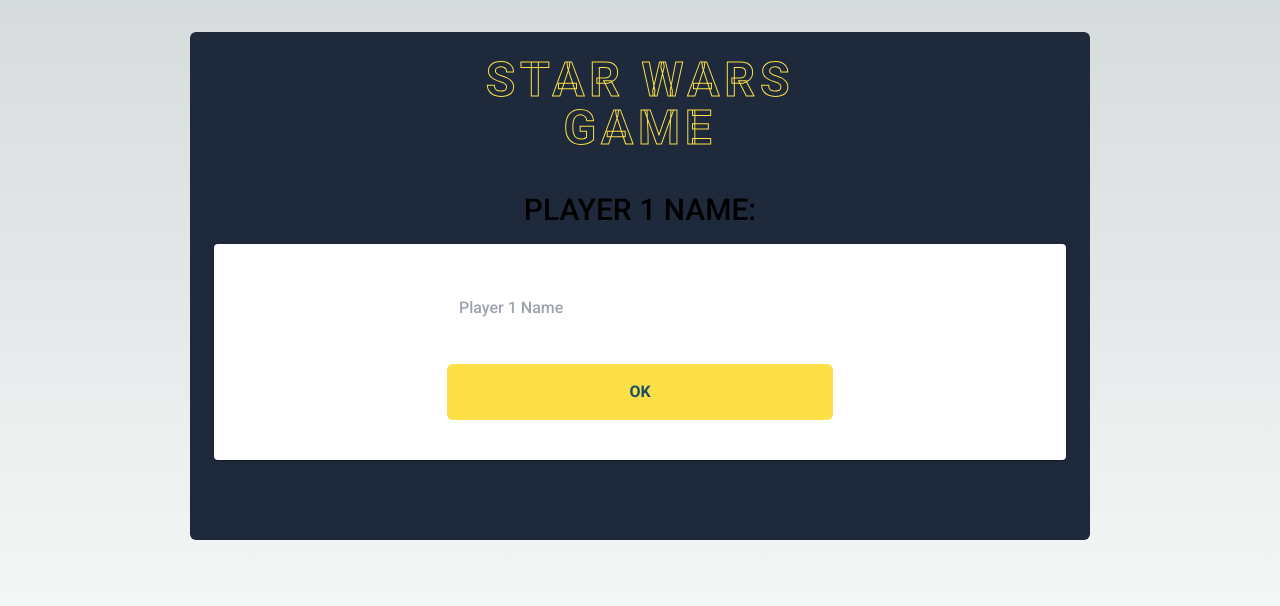
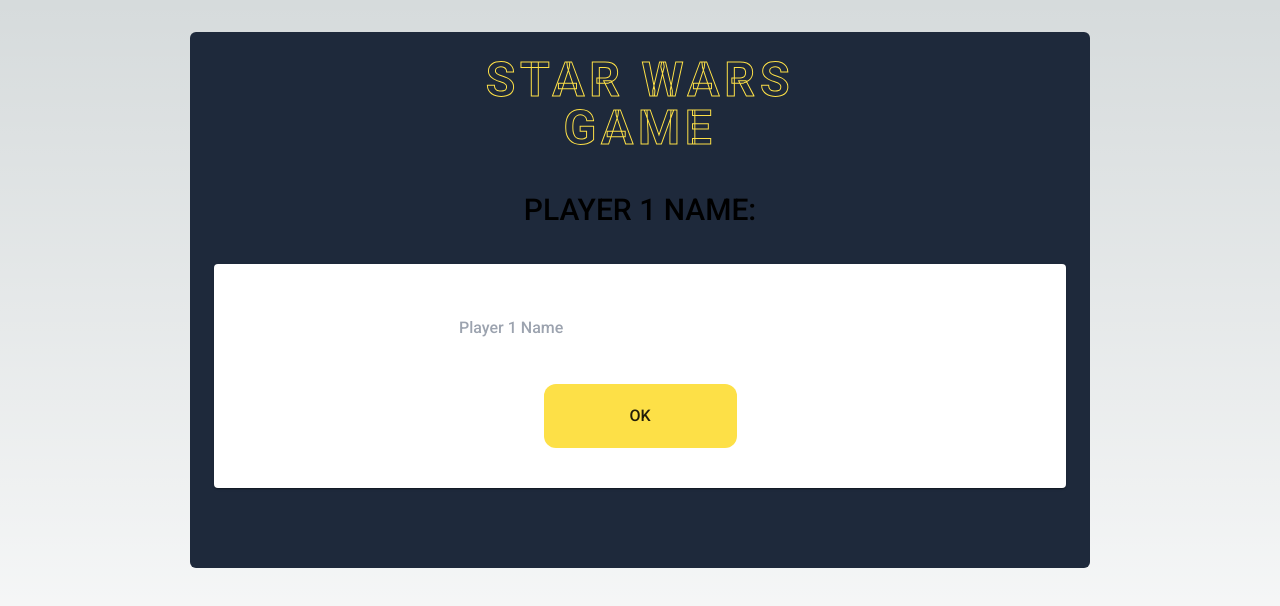
Before and after one commit to asztonski/star-wars-game, a Next.js app: page / in a window 1280 px wide. Both pictures are taken after a click on the button "SINGLE PLAYER". Shown: the top 606 px of the page. Built offline with nearby package versions, Linux system fonts and the light colour scheme.

Commit message:
Components now has better structure

```diff
--- a/src/app/components/Button/Button.tsx
+++ b/src/app/components/Button/Button.tsx
@@ -2,16 +2,18 @@
   children?: React.ReactNode;
   onClick: () => void;
   content?: string;
+  primaryStyle?: boolean;
+  secondaryStyle?: boolean;
 };
 
 // Use the ButtonProps type in your Button component
-export const Button: React.FC<ButtonProps> = ({ children, onClick, content }) => {
+export const Button: React.FC<ButtonProps> = ({ children, onClick, content, primaryStyle, secondaryStyle }) => {
   return (
     <button
       onClick={onClick}
-      className={`ease-[ease] duration-[0.34s] rounded-xl hover:scale-110 bg-secondary p-10 flex justify-center items-center w-full uppercase`}
+      className={`ease-[ease] duration-[0.34s] rounded-xl hover:scale-110 ${primaryStyle ? 'bg-primary' : ''} ${secondaryStyle ? 'bg-secondary' : ''} p-5 flex justify-center items-center w-full uppercase`}
     >
-      {children ? children : <p className={'text-primary text-2xl'}>{content}</p>}
+      {children ? children : <p className={`${primaryStyle ? 'text-secondary' : ''} ${secondaryStyle ? 'text-primary' : ''} text-2xl`}>{content}</p>}
     </button>
   );
 };
--- a/src/app/components/Container/Wrapper.tsx
+++ b/src/app/components/Container/Wrapper.tsx
@@ -9,8 +9,8 @@
 export const Wrapper: React.FC<WrapperProps> = ({ children, title }) => {
   return (
     <div className={"flex flex-col items-center"}>
-      <h2 className={"text-3xl uppercase"}>{title}</h2>
-      <div className={"flex flex-col md:flex-row gap-10 w-full my-4"}>
+      <h2 className={"text-3xl uppercase mb-5"}>{title}</h2>
+      <div className={"flex flex-col md:flex-row gap-10 justify-center w-full my-4"}>
         {children}
       </div>
     </div>
--- a/src/app/stages/BattleResult/Battleground.tsx
+++ b/src/app/stages/BattleResult/Battleground.tsx
@@ -1,7 +1,6 @@
-import React, { useContext, useEffect, useState } from "react";
+import { useContext, useEffect, useState } from "react";
 import { AppContext } from "@/app/context/AppContext";
 import { fetchRandomPerson, fetchRandomStarship } from "../../utils/swapi";
-import { Loading } from "@/app/components/Loading/Loading";
 import { Wrapper } from "@/app/components/Container/Wrapper";
 import { UnitDetails } from "./UnitDetails";
 import { Button } from "@/app/components/Button/Button";
@@ -71,10 +70,9 @@
     }
   }, [winner]);
 
-  return (
-    <Wrapper title="Battleground">
-      <div className={"flex flex-col my-5"}>
-        <h4 className={`uppercase text-5xl text-center ${loading ? 'bounce' : ''} text-primary`}>
+  const Title = () => {
+    return (
+      <h4 className={`uppercase text-5xl text-center ${loading ? 'bounce' : ''} text-primary`}>
           {winner && !loading ? (
             <>
               <span
@@ -88,8 +86,12 @@
             "Prepare for battle!"
           )}
         </h4>
+    )
+  }
 
-        <div className={"flex flex-col md:flex-row mt-10 gap-8"}>
+  const UnitsWrapper = () => {
+    return (
+      <div className={"flex flex-col md:flex-row mt-10 gap-8"}>
           {playersDetails.map((player: any, index: number) => (
             <UnitDetails
               key={index}
@@ -105,12 +107,26 @@
             />
           ))}
         </div>
-        <div className={`md:w-1/3 m-auto mt-20 ${loading ? 'bounce disabled' : ''}`}>
-          <Button
+    )
+  }
+
+  const BattleButton = () => {
+    return (
+      <div className={`md:w-1/3 m-auto mt-20 ${loading ? 'bounce disabled' : ''}`}>
+          <Button primaryStyle
             content={loading ? "Units are landing..." : "Fight!"}
             onClick={handleFightClick}
           />
         </div>
+    )
+  }
+
+  return (
+    <Wrapper title="Battleground">
+    <div className={"flex flex-col my-5"}>
+        <Title />
+        <UnitsWrapper />
+        <BattleButton />
       </div>
     </Wrapper>
   );
--- a/src/app/stages/BattleResult/UnitDetails.tsx
+++ b/src/app/stages/BattleResult/UnitDetails.tsx
@@ -1,5 +1,4 @@
 import { CustomCard } from "../../components/Card/CustomCard";
-import { useEffect } from 'react'
 
 interface UnitProps {
   unit: string;
@@ -16,23 +15,51 @@
   power,
   isReady,
 }) => {
-
+  const UnitScore = () => {
     return (
-    <CustomCard>
-      <div className="flex flex-col items-center justify-between">
       <span className={"absolute left-4 top-4 text-primary uppercase"}>
         score: {score}
       </span>
+    );
+  };
+
+  const UnitTitle = () => {
+    return (
       <h3
         className={
           "text-2xl my-4 text-primary uppercase tracking-widest text-center"
         }
       >
-          {player + `'s`} unit: <span className={`${unit === 'humans' ? 'text-human' : 'text-starship'}`}>{unit}</span>
+        {player + `'s`} unit:{" "}
+        <span
+          className={`${unit === "humans" ? "text-human" : "text-starship"}`}
+        >
+          {unit}
+        </span>
       </h3>
-        {isReady ? <span className={`text-2xl py-4 text-white px-8 uppercase ${unit === 'humans' ? 'bg-human' : 'bg-starship'}`}>
+    );
+  };
+
+  const UnitPower = () => {
+    return (
+      <span
+        className={`text-2xl py-4 text-white px-8 uppercase ${
+          unit === "humans" ? "bg-human" : "bg-starship"
+        }`}
+      >
         {power}
-        </span> : null}
+      </span>
+    );
+  };
+
+  return (
+    <CustomCard>
+      <UnitScore />
+      <div className="flex flex-col items-center justify-between">
+        <UnitTitle />
+        {isReady ? (
+          <UnitPower />
+        ) : null}
       </div>
     </CustomCard>
   );
--- a/src/app/stages/SelectMode/ModeButton.tsx
+++ b/src/app/stages/SelectMode/ModeButton.tsx
@@ -10,15 +10,14 @@
 export const ModeButton: React.FC<ModeButtonProps> = ({ title, id }) => {
   const { setStage, setGameMode } = useContext(AppContext);
 
-  const onClickHandler = (mode: string) => {
-    if (mode === 'single player') {
-        setGameMode('single player')
-    } else setGameMode('multi player')
-    setStage('player name');
+  const setGameModeHandler = (mode: string) => {
+    const gameMode = mode === "single player" ? "single player" : "multi player";
+    setGameMode(gameMode);
+    setStage("player name");
   };
 
   return (
-    <Button onClick={() => onClickHandler(id)}>
+    <Button onClick={() => setGameModeHandler(id)}>
         <h2
           className={
             "text-5xl text-primary uppercase italic tracking-widest text-center"
--- a/src/app/stages/SelectName/NameInput.tsx
+++ b/src/app/stages/SelectName/NameInput.tsx
@@ -1,6 +1,7 @@
-import { CustomCard } from "@/app/components/Card/CustomCard";
 import { useContext, useState } from "react";
 import { AppContext } from "@/app/context/AppContext";
+import { CustomCard } from "@/app/components/Card/CustomCard";
+import { Button } from "@/app/components/Button/Button";
 
 interface NameInputProps {
   placeHolder: string;
@@ -13,38 +14,42 @@
   id,
   setIsPlayerSet,
 }) => {
-  const { playersDetails, setPlayersDetails, setStage, gameMode } = useContext(AppContext);
-  const [ inputValue, setInputValue ] = useState("");
-  const [ error, setError ] = useState("");
+  const { playersDetails, setPlayersDetails, setStage, gameMode } =
+    useContext(AppContext);
+  const [inputValue, setInputValue] = useState("");
+  const [error, setError] = useState("");
 
   const btnHandler = () => {
     const updatedNames = [...playersDetails];
-    if (inputValue.trim() !== "") {
-      if (gameMode === "multi player") {
+    const isInputEmpty = inputValue.trim() === "";
+    const isMultiPlayer = gameMode === "multi player";
+
+    if (!isInputEmpty) {
+      if (isMultiPlayer) {
         if (id === "player 1") {
           updatedNames[0].name = inputValue;
           setIsPlayerSet(true);
         }
         if (id === "player 2") {
-          updatedNames[1].name = inputValue
-          setStage('select unit')
+          updatedNames[1].name = inputValue;
+          setStage("select unit");
         }
       } else {
         updatedNames[0].name = inputValue;
-        setStage('select unit')
+        setStage("select unit");
       }
-      setPlayersDetails(updatedNames)
-      setError('')
-    } else setError(`Please insert player's name`)
+      setPlayersDetails(updatedNames);
+      setError("");
+    } else setError(`Please insert player's name`);
   };
 
   const handleInputChange = (event: React.ChangeEvent<HTMLInputElement>) => {
     setInputValue(event.target.value);
   };
 
-  return (
-    <CustomCard>
-      <div className={"flex flex-col gap-4 w-1/2 items-center"}>
+  const TextInput = () => {
+    return (
+      <>
         <input
           className="w-full p-3"
           placeholder={placeHolder}
@@ -52,15 +57,18 @@
           value={inputValue}
           onChange={handleInputChange}
         />
-        <p className={'text-red-600'}>{error}</p>
-        <button
-          onClick={btnHandler}
-          className={
-            "px-6 py-4 rounded-md bg-primary text-secondary w-full uppercase font-black"
-          }
-        >
-          Ok
-        </button>
+        <p className={"text-red-600"}>{error}</p>
+      </>
+    );
+  };
+
+  return (
+    <CustomCard>
+      <div className={"flex flex-col gap-4 w-1/2 items-center"}>
+        <TextInput />
+        <div className={'w-1/2'}>
+          <Button primaryStyle onClick={btnHandler}>Ok</Button>
+        </div>
       </div>
     </CustomCard>
   );
--- a/src/app/stages/SelectName/SelectName.tsx
+++ b/src/app/stages/SelectName/SelectName.tsx
@@ -1,7 +1,7 @@
+import { useContext, useState } from "react";
+import { AppContext } from "@/app/context/AppContext";
 import { Wrapper } from "@/app/components/Container/Wrapper";
 import { NameInput } from "./NameInput";
-import { useContext, useState } from "react";
-import { AppContext } from "@/app/context/AppContext";
 
 export const SelectName = () => {
   const { gameMode } = useContext(AppContext);
--- a/src/app/stages/SelectUnit/UnitButton.tsx
+++ b/src/app/stages/SelectUnit/UnitButton.tsx
@@ -1,6 +1,6 @@
-import { Button } from "@/app/components/Button/Button";
 import { useContext } from "react";
 import { AppContext } from "@/app/context/AppContext";
+import { Button } from "@/app/components/Button/Button";
 
 interface UnitButtonProps {
   fraction: string;
@@ -10,10 +10,10 @@
 export const UnitButton: React.FC<UnitButtonProps> = ({ fraction, id }) => {
   const { setStage, playersDetails, setPlayersDetails } = useContext(AppContext);
 
-  const onClickHandler = (unit: string) => {
+  const onClickHandler = (selectedUnit: string) => {
     setStage('result');
     const updatedUnits = [...playersDetails];
-    if (unit === 'Humans') {
+    if (selectedUnit === 'Humans') {
       updatedUnits[0].unit = 'humans';
       updatedUnits[1].unit = 'starships';
     } else {
@@ -24,7 +24,7 @@
   };
 
   return (
-    <Button onClick={() => onClickHandler(id)}>
+    <Button secondaryStyle onClick={() => onClickHandler(id)}>
         <h2
           className={
             "text-5xl text-primary uppercase italic tracking-widest text-center"
```
Lines whose indentation alone changed are shown as unchanged.
